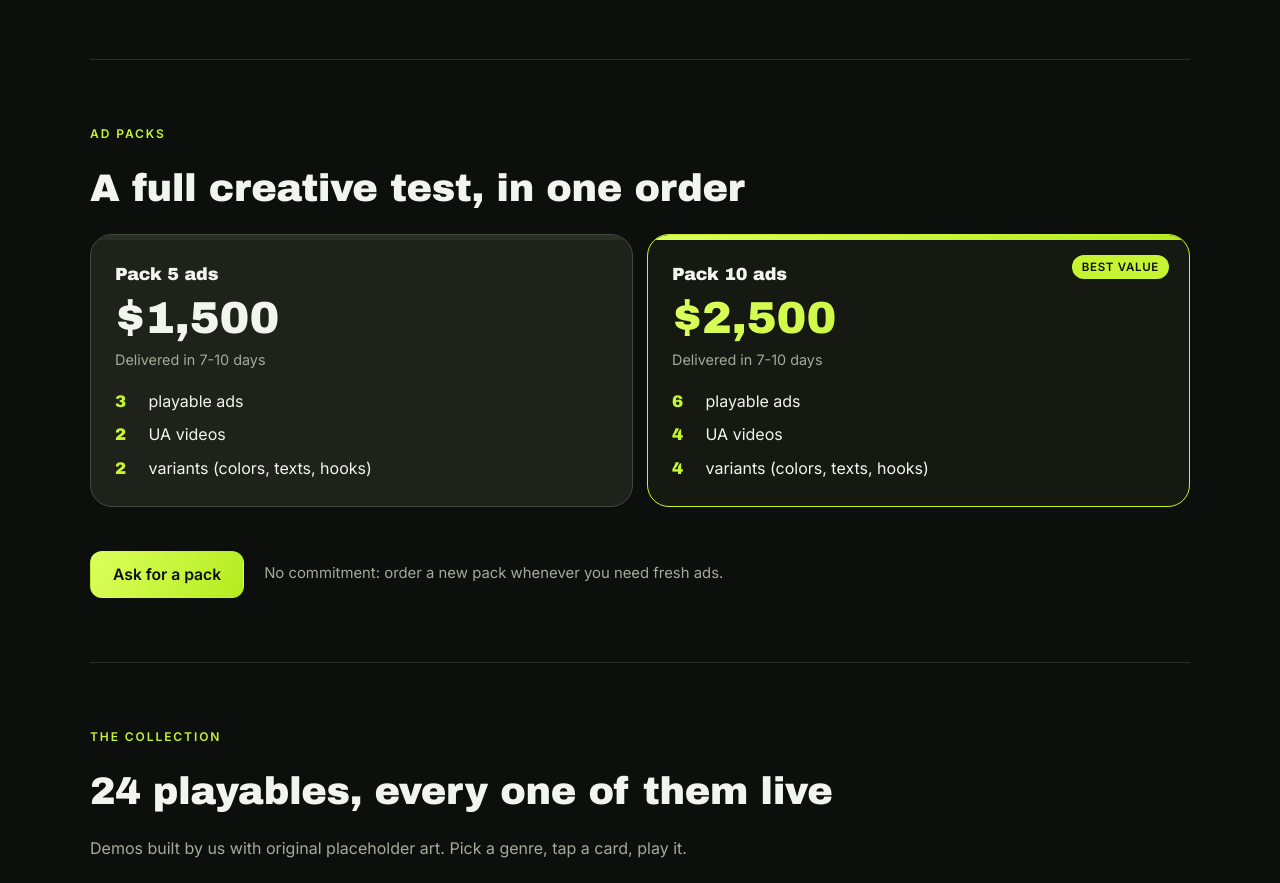
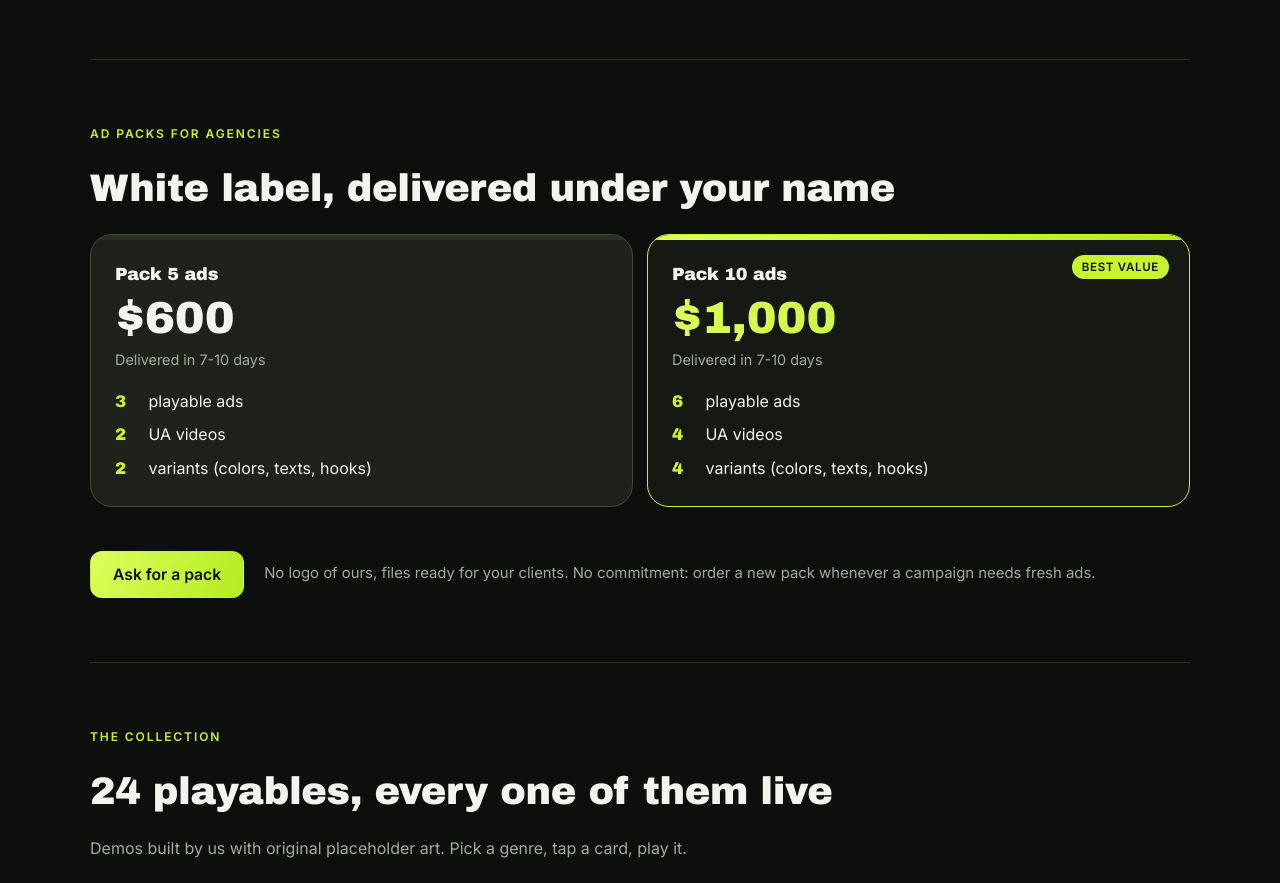
Before and after one commit to Aksnulled/unplay-site, a plain HTML site: page index.html in a window 1280 px wide. Shown: the part 1400-2283 px from the top of the page. Drawn offline with Linux system fonts and the light colour scheme; a web font is replaced by a local one.

Commit message:
Ad packs : prix agences mis en avant (600 / 1 000 $, marque blanche), validés par Axel le 20/11 ; push en attente de son accord
Co-Authored-By: Claude Opus 5.5 <noreply@anthropic.com>
Claude-Session: https://claude.ai/code/session_01HFS1qf8ZHNavjwsh5akuoy

```diff
--- a/index.html
+++ b/index.html
@@ -160,15 +160,15 @@ dialog::backdrop{background:rgba(6,4,20,.8)}
   </section>
 
   <section id="packs">
-    <span class="label">Ad packs</span>
-    <h2>A full creative test, in one order</h2>
+    <span class="label">Ad packs for agencies</span>
+    <h2>White label, delivered under your name</h2>
     <div class="packs">
-      <div class="pack"><h3>Pack 5 ads</h3><div class="price">$1,500</div><div class="when">Delivered in 7-10 days</div>
+      <div class="pack"><h3>Pack 5 ads</h3><div class="price">$600</div><div class="when">Delivered in 7-10 days</div>
         <ul><li><b>3</b><span>playable ads</span></li><li><b>2</b><span>UA videos</span></li><li><b>2</b><span>variants (colors, texts, hooks)</span></li></ul></div>
-      <div class="pack hot"><span class="tag">Best value</span><h3>Pack 10 ads</h3><div class="price">$2,500</div><div class="when">Delivered in 7-10 days</div>
+      <div class="pack hot"><span class="tag">Best value</span><h3>Pack 10 ads</h3><div class="price">$1,000</div><div class="when">Delivered in 7-10 days</div>
         <ul><li><b>6</b><span>playable ads</span></li><li><b>4</b><span>UA videos</span></li><li><b>4</b><span>variants (colors, texts, hooks)</span></li></ul></div>
     </div>
-    <div class="packcta"><a class="btn main" href="#brief">Ask for a pack</a><p>No commitment: order a new pack whenever you need fresh ads.</p></div>
+    <div class="packcta"><a class="btn main" href="#brief">Ask for a pack</a><p>No logo of ours, files ready for your clients. No commitment: order a new pack whenever a campaign needs fresh ads.</p></div>
   </section>
 
   <section id="work">
```
